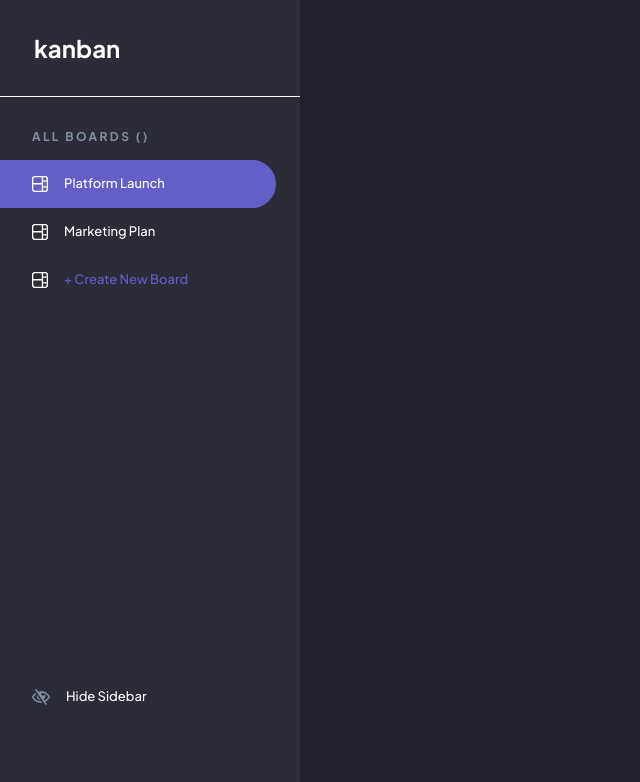
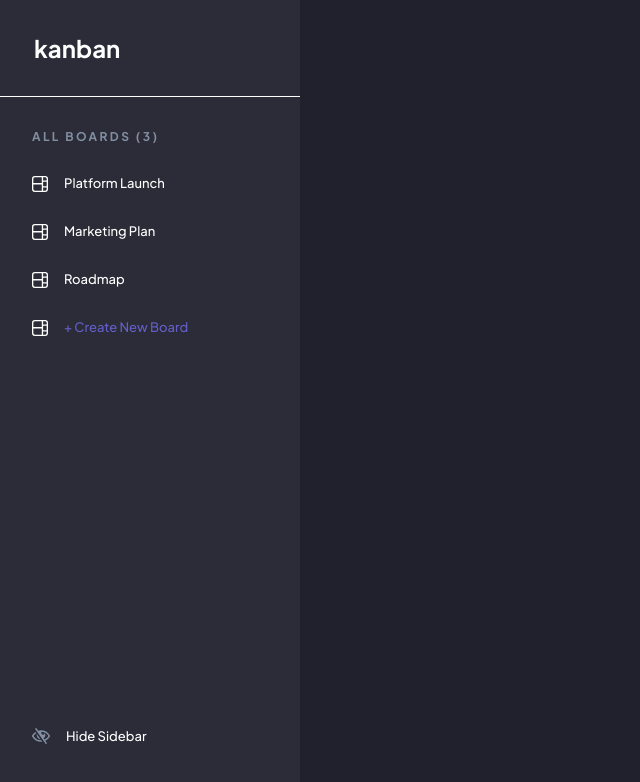
Before and after one commit to JonahFoster/task-management, a React (Vite) app in the folder task-manager/: page / in a window 1280 px wide. Shown: the top 782 px of the page, without its empty margins (0-640 px from the left). Built offline with nearby package versions, Linux system fonts and the light colour scheme.

Commit message:
Complete first implementation of the side panel

```diff
--- a/task-manager/src/assets/stylesheets/SidePanel.module.css
+++ b/task-manager/src/assets/stylesheets/SidePanel.module.css
@@ -2,6 +2,8 @@ section {
     background-color: var(--gray);
     width: 300px;
     height: 100vh;
+    display: flex;
+    flex-direction: column;
 }
 
 .panelHeader {
@@ -14,12 +16,12 @@ h1 {
 }
 
 .panelContent {
-    height: 70%;
 }
 
 h4 {
     padding: 16px 142px 0px 32px;
     color: var(--muted-gray);
+    white-space: nowrap;
 }
 
 ul {
@@ -58,3 +60,8 @@ img {
     stroke: white;
     padding: 0px 16px 0px 32px;
 }
+
+.panelFooterContent {
+    margin-top: auto;
+    padding-bottom: 40px;
+}
--- a/task-manager/src/components/SidePanel.jsx
+++ b/task-manager/src/components/SidePanel.jsx
@@ -1,7 +1,7 @@
 import styles from "../assets/stylesheets/SidePanel.module.css"
 import boardImg from "../assets/icon-board.svg"
 import hideSidebarImg from "../assets/icon-hide-sidebar.svg"
-
+import data from "../data.json"
 export default function SidePanel() {
     return (
         <section>
@@ -9,22 +9,20 @@ export default function SidePanel() {
                 <h1>kanban</h1>
             </div>
             <div className={styles.panelContent}>
-                <h4>ALL BOARDS ()</h4>
-                <div className={styles.panelItem + ' ' + styles.panelItemSelected}>
-                    <img src={boardImg} alt="" />
-                    <p>Platform Launch</p>
-                </div>
-                <div className={styles.panelItem}>
-                    <img src={boardImg} alt="" />
-                    <p>Marketing Plan</p>
-                </div>
+                <h4>ALL BOARDS ({data.boards.length})</h4>
+                {data.boards.map((board, index) => (
+                    <div key={index} className={styles.panelItem}>
+                        <img src={boardImg} alt=""/>
+                        <p>{board.name}</p>
+                    </div>
+                ))}
                 <div className={styles.panelItem + ' ' + styles.panelItemNew}>
-                    <img src={boardImg} alt="" />
+                    <img src={boardImg} alt=""/>
                     <p>+ Create New Board</p>
                 </div>
             </div>
             <div className={styles.panelItem + ' ' + styles.panelFooterContent}>
-                <img src={hideSidebarImg} alt="" />
+                <img src={hideSidebarImg} alt=""/>
                 <p>Hide Sidebar</p>
             </div>
         </section>
```
Also changed, not shown: task-manager/src/data.json (renamed from task-manager/public/data.json).
